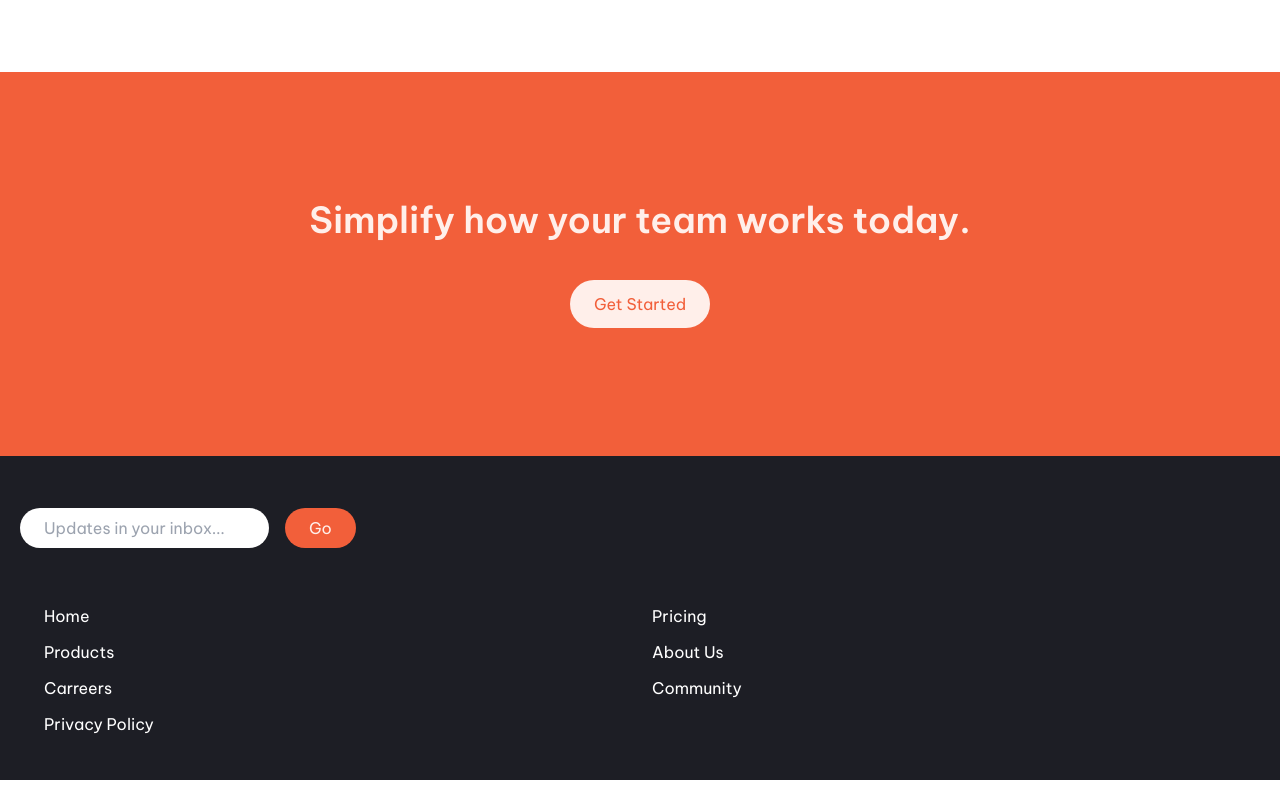
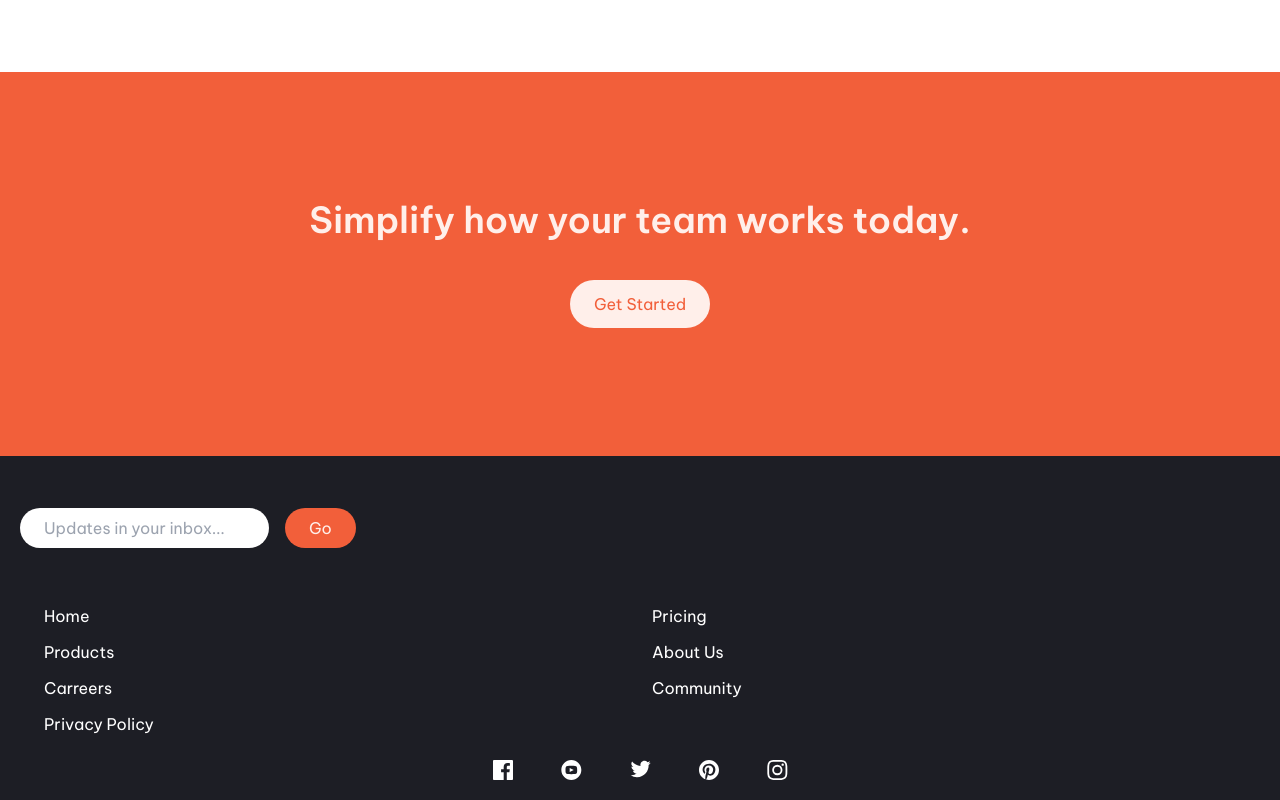
Before and after one commit to Franco-luque/Segundo-examen, a website: page public/index.html in a window 1280 px wide. Shown: the part 1901-2701 px from the top of the page. Drawn offline with Linux system fonts and the light colour scheme.

Commit message:
agrega links de redes en footer

```diff
--- a/public/index.html
+++ b/public/index.html
@@ -164,8 +164,8 @@
             teams
           </p>
         </div>
+
         <!-- Contenedor de Artículos-->
-
         <div class="mt-14 pl-4 pr-0">
           <article class="flex flex-col gap-4 my-12">
             <header
@@ -369,6 +369,50 @@
           <li><a href="#" class="text-white">Privacy Policy</a></li>
         </ul>
       </div>
+
+      <!-- Redes -->
+      <div class="flex gap-12 justify-center">
+        <a href="#">
+          <svg xmlns="http://www.w3.org/2000/svg" width="20" height="20">
+            <path
+              fill="#FFF"
+              d="M18.896 0H1.104C.494 0 0 .494 0 1.104v17.793C0 19.506.494 20 1.104 20h9.58v-7.745H8.076V9.237h2.606V7.01c0-2.583 1.578-3.99 3.883-3.99 1.104 0 2.052.082 2.329.119v2.7h-1.598c-1.254 0-1.496.597-1.496 1.47v1.928h2.989l-.39 3.018h-2.6V20h5.098c.608 0 1.102-.494 1.102-1.104V1.104C20 .494 19.506 0 18.896 0z"
+            />
+          </svg>
+        </a>
+        <a href="#">
+          <svg xmlns="http://www.w3.org/2000/svg" width="21" height="20">
+            <path
+              fill="#FFF"
+              d="M10.333 0c-5.522 0-10 4.478-10 10 0 5.523 4.478 10 10 10 5.523 0 10-4.477 10-10 0-5.522-4.477-10-10-10zm3.701 14.077c-1.752.12-5.653.12-7.402 0C4.735 13.947 4.514 13.018 4.5 10c.014-3.024.237-3.947 2.132-4.077 1.749-.12 5.651-.12 7.402 0 1.898.13 2.118 1.059 2.133 4.077-.015 3.024-.238 3.947-2.133 4.077zM8.667 8.048l4.097 1.949-4.097 1.955V8.048z"
+            />
+          </svg>
+        </a>
+        <a href="">
+          <svg xmlns="http://www.w3.org/2000/svg" width="21" height="18">
+            <path
+              fill="#FFF"
+              d="M20.667 2.797a8.192 8.192 0 01-2.357.646 4.11 4.11 0 001.804-2.27 8.22 8.22 0 01-2.606.996A4.096 4.096 0 0014.513.873c-2.649 0-4.595 2.472-3.997 5.038a11.648 11.648 0 01-8.457-4.287 4.109 4.109 0 001.27 5.478A4.086 4.086 0 011.47 6.59c-.045 1.901 1.317 3.68 3.29 4.075a4.113 4.113 0 01-1.853.07 4.106 4.106 0 003.834 2.85 8.25 8.25 0 01-6.075 1.7 11.616 11.616 0 006.29 1.843c7.618 0 11.922-6.434 11.662-12.205a8.354 8.354 0 002.048-2.124z"
+            />
+          </svg>
+        </a>
+        <a href="#">
+          <svg xmlns="http://www.w3.org/2000/svg" width="20" height="20">
+            <path
+              fill="#FFF"
+              d="M10 0C4.478 0 0 4.477 0 10c0 4.237 2.636 7.855 6.356 9.312-.088-.791-.167-2.005.035-2.868.182-.78 1.172-4.97 1.172-4.97s-.299-.6-.299-1.486c0-1.39.806-2.428 1.81-2.428.852 0 1.264.64 1.264 1.408 0 .858-.545 2.14-.828 3.33-.236.995.5 1.807 1.48 1.807 1.778 0 3.144-1.874 3.144-4.58 0-2.393-1.72-4.068-4.177-4.068-2.845 0-4.515 2.135-4.515 4.34 0 .859.331 1.781.745 2.281a.3.3 0 01.069.288l-.278 1.133c-.044.183-.145.223-.335.134-1.249-.581-2.03-2.407-2.03-3.874 0-3.154 2.292-6.052 6.608-6.052 3.469 0 6.165 2.473 6.165 5.776 0 3.447-2.173 6.22-5.19 6.22-1.013 0-1.965-.525-2.291-1.148l-.623 2.378c-.226.869-.835 1.958-1.244 2.621.937.29 1.931.446 2.962.446 5.522 0 10-4.477 10-10S15.522 0 10 0z"
+            />
+          </svg>
+        </a>
+        <a href="#">
+          <svg xmlns="http://www.w3.org/2000/svg" width="21" height="20">
+            <path
+              fill="#FFF"
+              d="M10.333 1.802c2.67 0 2.987.01 4.042.059 2.71.123 3.976 1.409 4.1 4.099.048 1.054.057 1.37.057 4.04 0 2.672-.01 2.988-.058 4.042-.124 2.687-1.386 3.975-4.099 4.099-1.055.048-1.37.058-4.042.058-2.67 0-2.986-.01-4.04-.058-2.717-.124-3.976-1.416-4.1-4.1-.048-1.054-.058-1.37-.058-4.041 0-2.67.01-2.986.058-4.04.124-2.69 1.387-3.977 4.1-4.1 1.054-.048 1.37-.058 4.04-.058zm0-1.802C7.618 0 7.278.012 6.211.06 2.579.227.56 2.242.394 5.877.345 6.944.334 7.284.334 10s.011 3.057.06 4.123c.166 3.632 2.181 5.65 5.816 5.817 1.068.048 1.408.06 4.123.06 2.716 0 3.057-.012 4.124-.06 3.628-.167 5.651-2.182 5.816-5.817.049-1.066.06-1.407.06-4.123s-.011-3.056-.06-4.122C20.11 2.249 18.093.228 14.458.06 13.39.01 13.049 0 10.333 0zm0 4.865a5.135 5.135 0 100 10.27 5.135 5.135 0 000-10.27zm0 8.468a3.333 3.333 0 110-6.666 3.333 3.333 0 010 6.666zm5.339-9.87a1.2 1.2 0 10-.001 2.4 1.2 1.2 0 000-2.4z"
+            />
+          </svg>
+        </a>
+      </div>
     </footer>
   </body>
 </html>
```
Also changed, not shown: public/styles.css.
